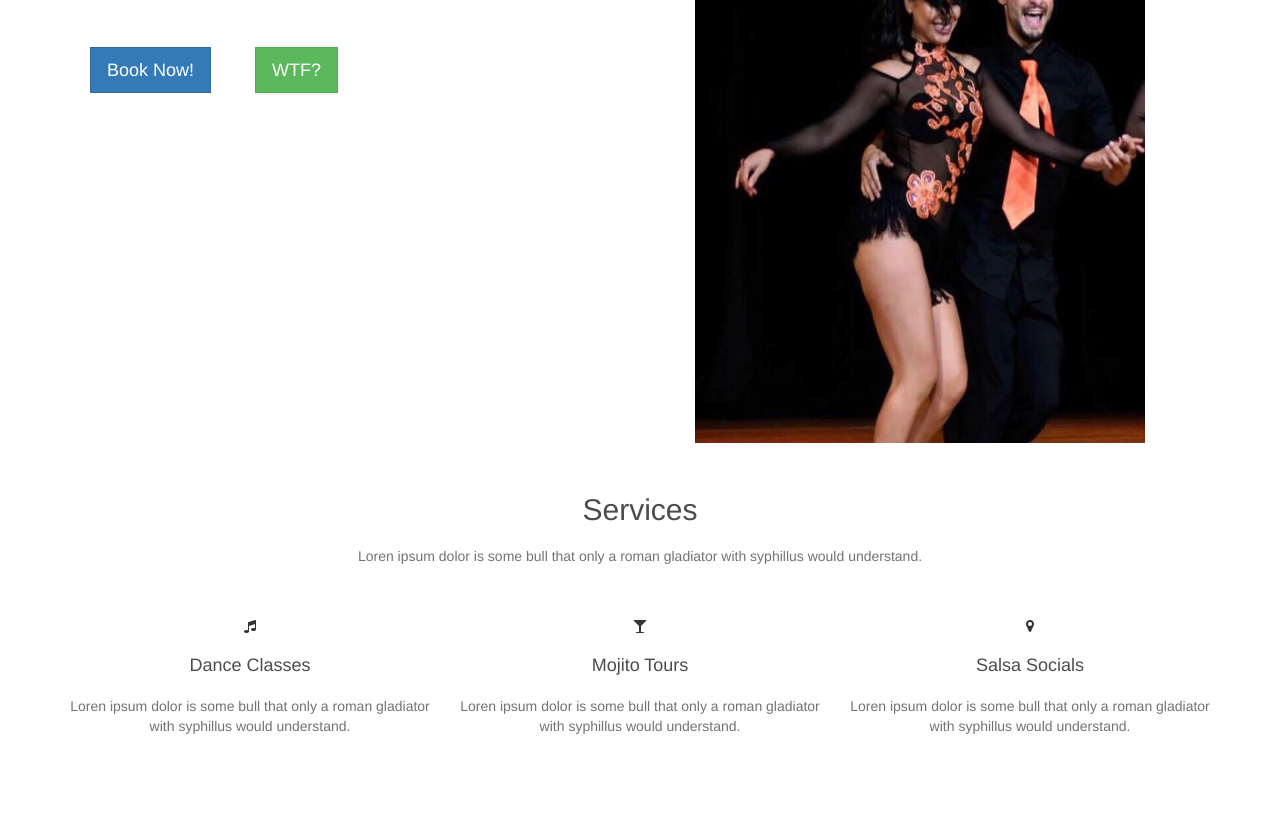
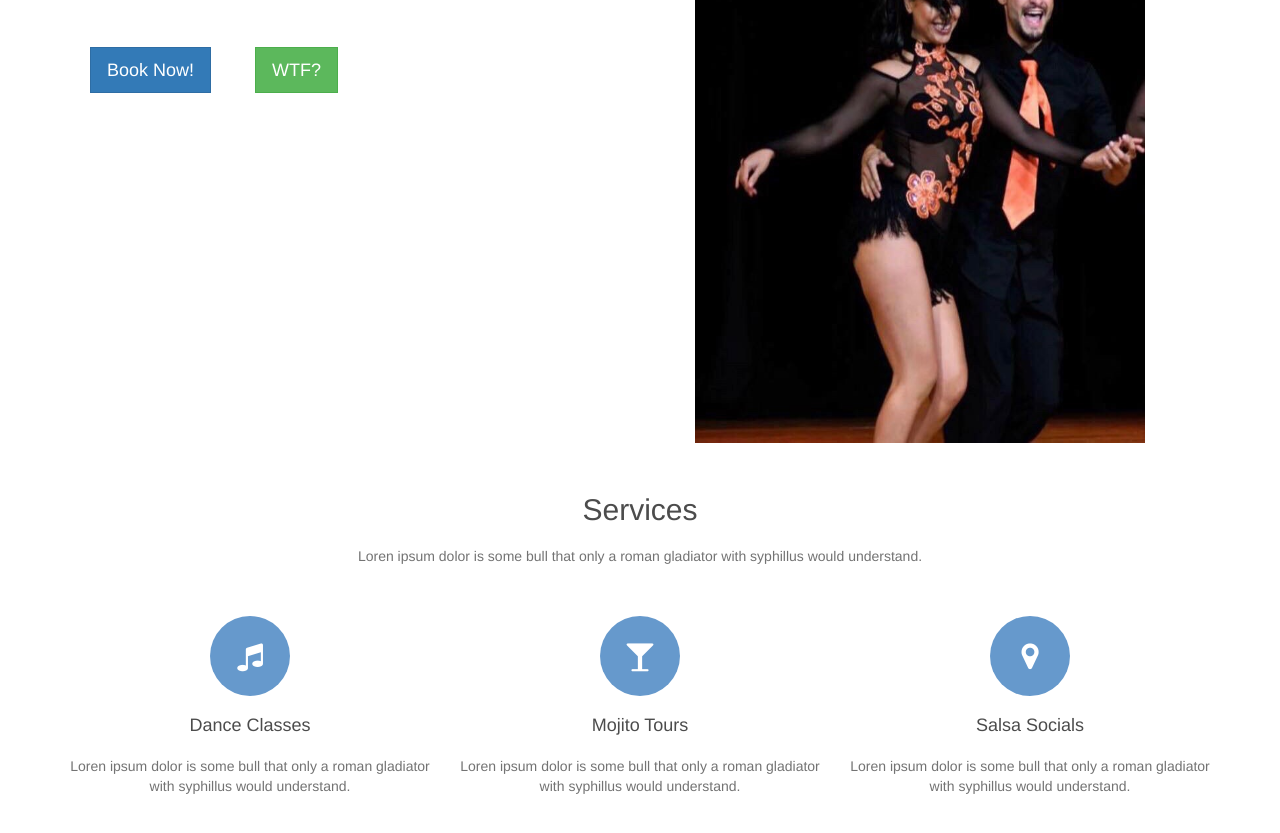
Before and after one commit to VampiroJudo/VivDanceSite-experimental-, a plain HTML site: page index.html in a window 1280 px wide. Shown: the part 257-1090 px from the top of the page. Drawn offline with nearby package versions, Linux system fonts and the light colour scheme.

Commit message:
adding more css

```diff
--- a/css/style.css
+++ b/css/style.css
@@ -118,3 +118,22 @@
 	font-size: 14px;
 	padding-bottom: 40px;
 }
+
+.services i {
+
+	height: 80px;
+	width: 80px;
+	font-size: 30px;
+	padding: 25px 20px;
+	border-radius: 50%;
+	background-color: #6699cc;
+	color: #fff;
+}
+
+@media(max-width: 768px) {
+
+	.services {
+		padding: 30px;
+	}
+
+}
```
